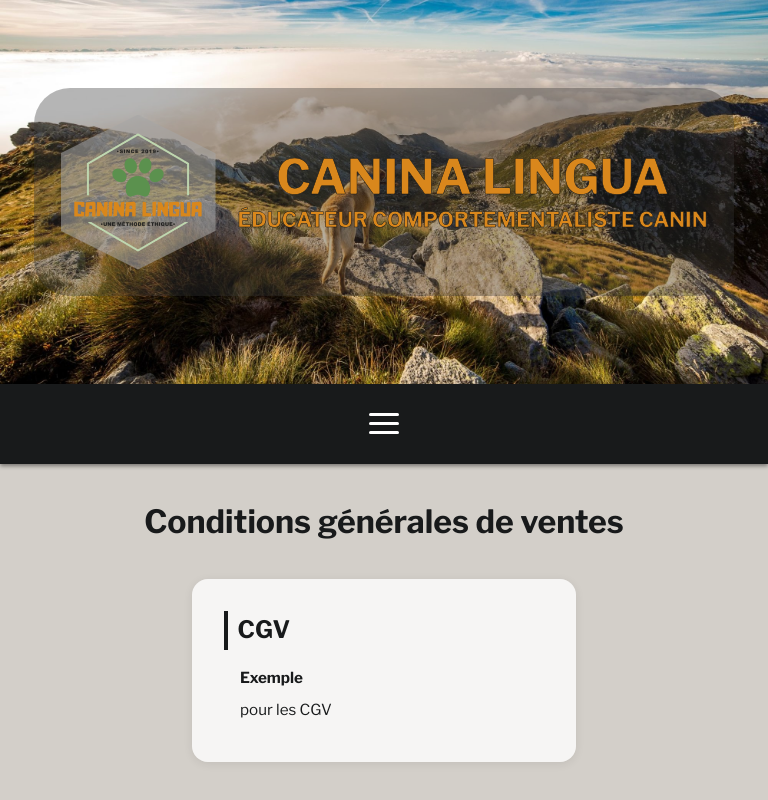
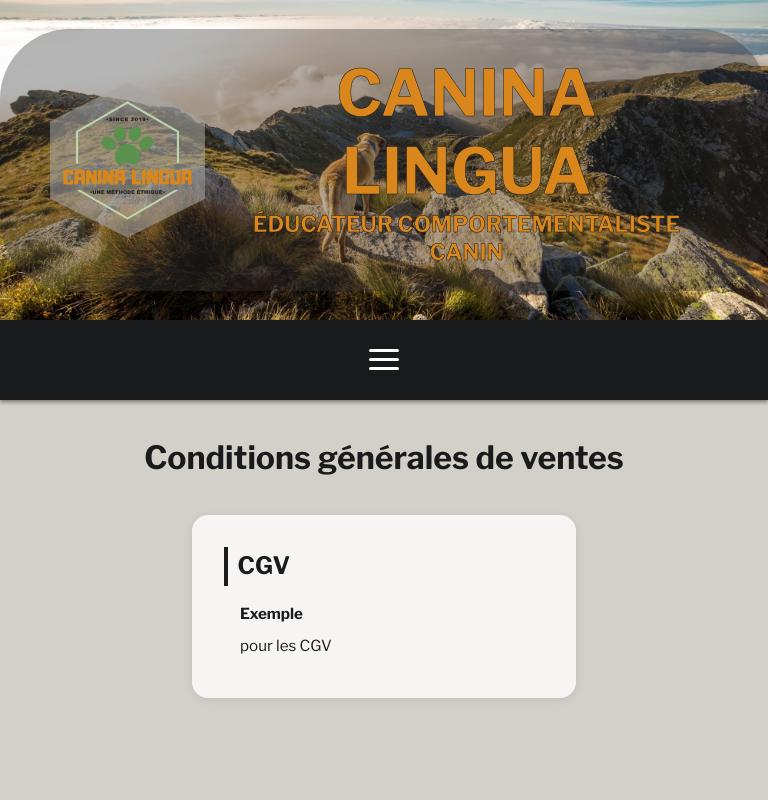
Before and after one commit to JHochart0/Canina_Lingua, a React (Vite) app: page /GTC in a window 768 px wide. Shown: the top 800 px of the page. Built offline with nearby package versions, Linux system fonts and the light colour scheme.

Commit message:
header responsive fully done with comments

```diff
--- a/src/css/Header.css
+++ b/src/css/Header.css
@@ -466,96 +466,8 @@
 }
 
 /********************************
-******* Responsive base *********
+********** Responsive ***********
 ********************************/
-
-/*
- * General responsive sizing for screens up to 1024px.
- * Individual device orientations are adjusted below.
- */
-@media (max-width: 1024px) {
-
-    /* Banner */
-    .header-banner-container {
-        height: clamp(300px, 48vh, 460px);
-        height: clamp(300px, 48svh, 460px);
-
-        padding: 20px 10px;
-    }
-
-    /* Logo background */
-    .header-banner-container .logo {
-        display: flex;
-        align-items: center;
-        justify-content: center;
-
-        gap: clamp(14px, 3vw, 22px);
-
-        width: fit-content;
-        max-width: 98%;
-
-        padding: clamp(16px, 3.5vw, 28px);
-
-        border-radius: 36px;
-
-        box-sizing: border-box;
-    }
-
-    /* Image wrapper */
-    .header-banner-container .logo-img-wrapper {
-        width: clamp(100px, 24vw, 150px);
-        height: clamp(100px, 24vw, 150px);
-
-        padding: 10px;
-
-        display: flex;
-        align-items: center;
-        justify-content: center;
-
-        flex: 0 0 auto;
-
-        box-sizing: border-box;
-    }
-
-    /* Image */
-    .header-banner-container .logo-img {
-        display: block;
-
-        width: 100%;
-        height: 100%;
-
-        max-width: 100%;
-        max-height: 100%;
-
-        object-fit: contain;
-    }
-
-    /* Text wrapper */
-    .header-banner-container .logo-text-container {
-        flex: 1 1 auto;
-        min-width: 0;
-
-        margin-left: 0;
-
-        text-align: center;
-    }
-
-    /* Main title */
-    .header-banner-container .logo-title {
-        font-size: clamp(1.8rem, 7vw, 3rem);
-        line-height: 1.15;
-
-        overflow-wrap: break-word;
-    }
-
-    /* Subtitle */
-    .header-banner-container .logo-subtitle {
-        font-size: clamp(0.95rem, 3.5vw, 1.3rem);
-        line-height: 1.35;
-
-        overflow-wrap: break-word;
-    }
-}
 
 /********************************
 ******** Mobile portrait ********
@@ -563,7 +475,7 @@
 
 @media (max-width: 599px) and (orientation: portrait) {
 
-    /* Banner height */
+    /* Banner container */
     .header-banner-container {
         height: clamp(260px, 42vh, 340px);
         height: clamp(260px, 42svh, 340px);
@@ -585,7 +497,7 @@
         box-sizing: border-box;
     }
 
-    /* Larger hexagon */
+    /* logo img hexagon */
     .header-banner-container .logo-img-wrapper {
         width: clamp(96px, 28vw, 118px);
         height: clamp(96px, 28vw, 118px);
@@ -597,6 +509,7 @@
         box-sizing: border-box;
     }
 
+    /*logo img*/
     .header-banner-container .logo-img {
         width: 100%;
         height: 100%;
@@ -607,7 +520,7 @@
         object-fit: contain;
     }
 
-    /* Text receives remaining width */
+    /* logo text container*/
     .header-banner-container .logo-text-container {
         flex: 1 1 0;
         min-width: 0;
@@ -617,7 +530,7 @@
         text-align: center;
     }
 
-    /* Larger title, kept on a single line */
+    /* logo title */
     .header-banner-container .logo-title {
         font-size: clamp(1.6rem, 7.55vw, 2rem);
         line-height: 1.1;
@@ -625,7 +538,7 @@
         white-space: nowrap;
     }
 
-    /* Smaller subtitle, kept on a single line */
+    /* logo subtitle */
     .header-banner-container .logo-subtitle {
         font-size: clamp(0.8rem, 2vw, 0.85rem);
         line-height: 1.2;
@@ -633,46 +546,13 @@
     }
 }
 
-
-/********************************
-******* Tablet portrait *********
-********************************/
-
-@media (min-width: 600px) and (max-width: 1024px) and (orientation: portrait) {
-
-    /* Larger hexagon */
-    .header-banner-container .logo-img-wrapper {
-        width: clamp(155px, 20vw, 185px);
-        height: clamp(155px, 20vw, 185px);
-
-        padding: 12px;
-
-        flex: 0 0 auto;
-
-        box-sizing: border-box;
-    }
-
-    .header-banner-container .logo-img {
-        width: 100%;
-        height: 100%;
-
-        max-width: 100%;
-        max-height: 100%;
-
-        object-fit: contain;
-    }
-}
-
-
-
 /********************************
 ******** Mobile landscape *******
 *********************************/
 
 @media (max-width: 899px) and (orientation: landscape) {
 
-
-    /* Phone button remains part of the scrollable menu */
+    /* Phone button */
     .header-phone-btn {
         position: static;
 
@@ -713,14 +593,46 @@
         box-sizing: border-box;
     }
 
+    /*logo title*/
     .header-banner-container .logo-title {
         font-size: 1.4rem;
         line-height: 1.15;
     }
 
+    /*logo subtitle*/
     .header-banner-container .logo-subtitle {
         font-size: 0.75rem;
         line-height: 1.3;
+    }
+}
+
+/********************************
+*********** Tablet **************
+********************************/
+
+@media (min-width: 600px) and (max-width: 1024px) and (orientation: portrait) {
+
+    /* logo img wrapper */
+    .header-banner-container .logo-img-wrapper {
+        width: clamp(155px, 20vw, 185px);
+        height: clamp(155px, 20vw, 185px);
+
+        padding: 12px;
+
+        flex: 0 0 auto;
+
+        box-sizing: border-box;
+    }
+
+    /*logo img*/
+    .header-banner-container .logo-img {
+        width: 100%;
+        height: 100%;
+
+        max-width: 100%;
+        max-height: 100%;
+
+        object-fit: contain;
     }
 }
 
@@ -730,7 +642,7 @@
 
 @media (min-width: 900px) and (max-width: 1500px) and (orientation: landscape) {
 
-    /* Reduce the banner height */
+    /* banner container */
     .header-banner-container {
         height: clamp(175px, 28vh, 250px);
         height: clamp(175px, 28svh, 250px);
@@ -738,7 +650,7 @@
         padding: 10px 16px;
     }
 
-    /* Keep logo within the available banner width */
+    /* logo */
     .header-banner-container .logo {
         max-width: 98%;
 
@@ -749,7 +661,7 @@
         box-sizing: border-box;
     }
 
-    /* Responsive image dimensions */
+    /* logo img wrapper */
     .header-banner-container .logo-img-wrapper {
         width: clamp(105px, 12vw, 145px);
         height: clamp(105px, 12vw, 145px);
@@ -761,6 +673,7 @@
         box-sizing: border-box;
     }
 
+    /*logo img*/
     .header-banner-container .logo-img {
         width: 100%;
         height: 100%;
@@ -771,6 +684,7 @@
         object-fit: contain;
     }
 
+    /*logo text container*/
     .header-banner-container .logo-text-container {
         flex: 1 1 auto;
         min-width: 0;
@@ -778,11 +692,13 @@
         margin-left: 0;
     }
 
+    /*logo title*/
     .header-banner-container .logo-title {
         font-size: clamp(2rem, 3.5vw, 3rem);
         line-height: 1.15;
     }
 
+    /*logo subtitle*/
     .header-banner-container .logo-subtitle {
         font-size: clamp(1rem, 1.3vw, 1.2rem);
         line-height: 1.3;
```
